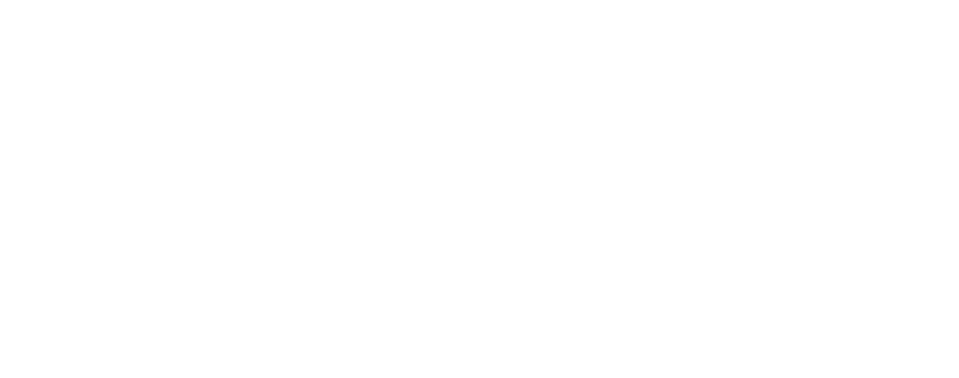
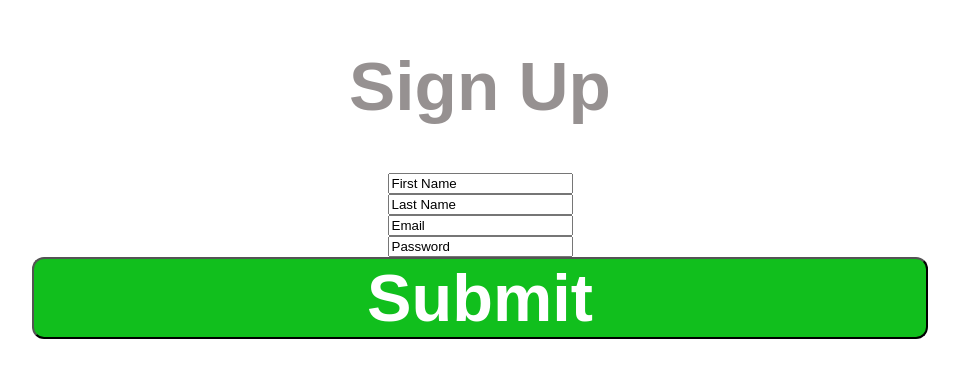
Before and after one commit to jbibbs3/SeniorSocial-FrontEnd, a React (Create React App) app: page /profile in a window 1280 px wide. Shown: the top 378 px of the page, without its empty margins (160-1119 px from the left). Built offline with nearby package versions, Linux system fonts and the light colour scheme.

Commit message:
changes added

```diff
--- a/src/App.css
+++ b/src/App.css
@@ -1,5 +1,6 @@
 .App {
   text-align: center;
+  font-family: Arial, Helvetica, sans-serif;
 }
 
 .App-logo {
@@ -37,6 +38,27 @@
   }
 }
 
+
+
+.SignUpBody {
+
+  color: rgb(150, 145, 145);
+
+}
+
+.SubmitButton {
+  font-size: 50pt;
+  font-weight: bold;
+  color:white;
+  background-color: #11bf1d;
+  border-radius:12px
+
+}
+
+/* .InputField {
+
+} */
+
 .userProfile{
   display: flex;
 }
--- a/src/App.js
+++ b/src/App.js
@@ -2,11 +2,11 @@
 import "./App.css";
 import Main from "./components/Main";
 
+import SignIn from "./components/LoginSignIn/SignIn";
 function App() {
     return (
         <div className="App">
-            {/* <Main></Main> */}
-
+            <SignIn/>
         </div>
     );
 }
--- /dev/null
+++ b/src/components/LoginSignIn/SignIn.js
@@ -0,0 +1,61 @@
+import React from "react";
+
+const SignIn = () => {
+
+const styles = {
+
+   header: {
+         fontSize:"52pt",
+
+   },
+
+  button:{
+      width:"70%",
+      height:"30%"
+  },
+
+  inputfields: {
+     display: "flex",
+     flexDirection:"column",
+     justifyContent:"spaceBetween"
+  }
+}
+
+
+
+return (
+    <div className='SignUpBody' >
+            <h1 style={styles.header}>Sign Up</h1>
+            <div className="InputFields" style={styles.inputfields}>
+            <label className='InputField'>
+                <input type="First Name" value="First Name" />
+            </label>
+            <div className='InputField'>
+                <input type="Last Name" value="Last Name"/>
+            </div>
+            <div className='InputField'>
+            <input type="Email" value="Email"/>
+            </div>
+            <div className='InputField'>
+            <input type="text" value="Password"  />
+            </div>
+
+
+            </div>
+
+            <div>
+                <button className='SubmitButton'style = {styles.button}>
+                    Submit
+                </button>
+            </div>
+
+        </div>
+
+
+)
+
+
+}
+
+
+export default SignIn
--- a/src/components/Main.js
+++ b/src/components/Main.js
@@ -1,9 +1,11 @@
 import React from "react";
 import Sidebar from "./Sidebar/Sidebar";
+import User from "./UserProfile/User";
 const Main = () => {
     return (
         <div>
             <Sidebar></Sidebar>
+            <User></User>
         </div>
     );
 };
--- a/src/components/UserProfile/User.js
+++ b/src/components/UserProfile/User.js
@@ -0,0 +1,9 @@
+import React from 'react'
+
+const User = () => {
+  return (
+    <div>User</div>
+  )
+}
+
+export default User
```
